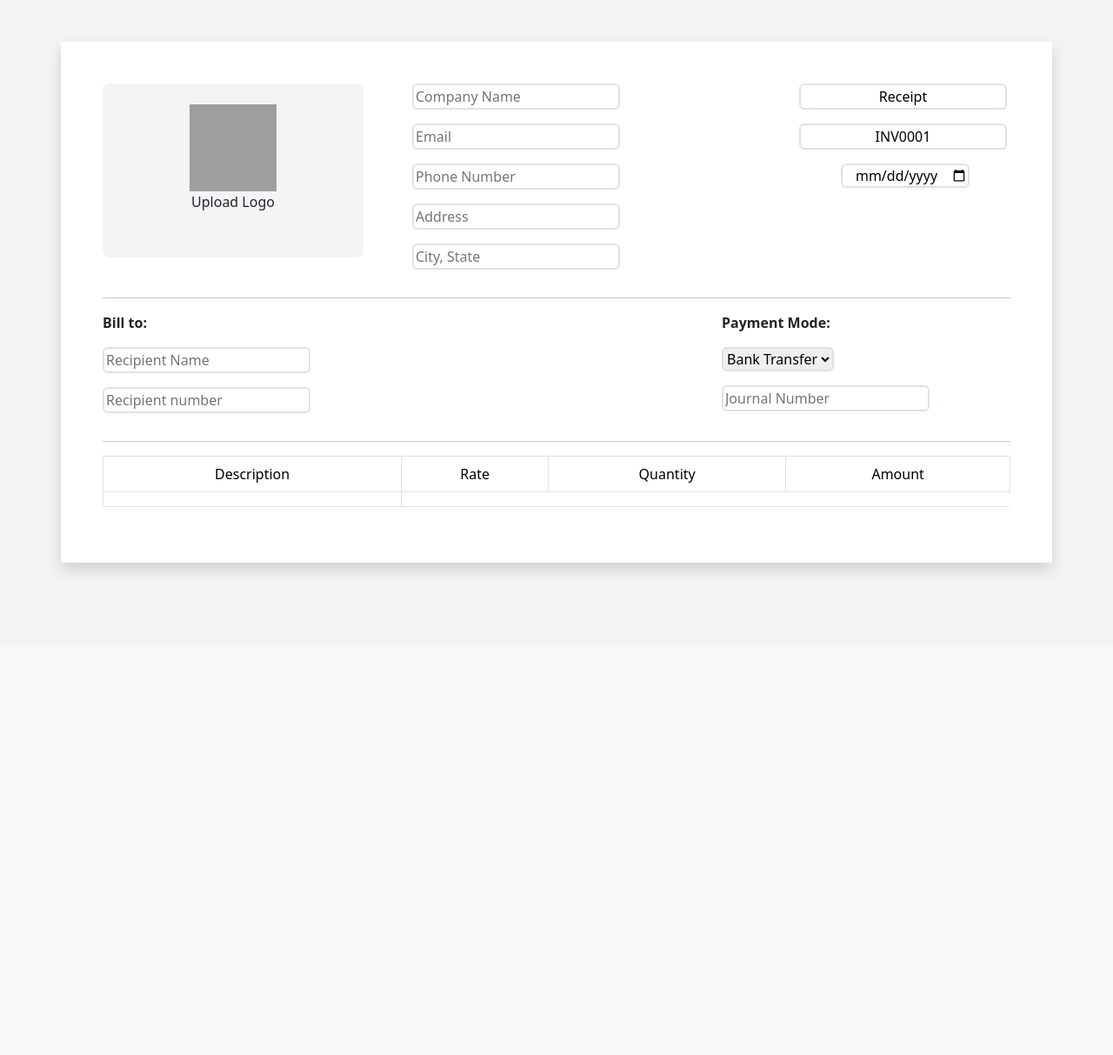
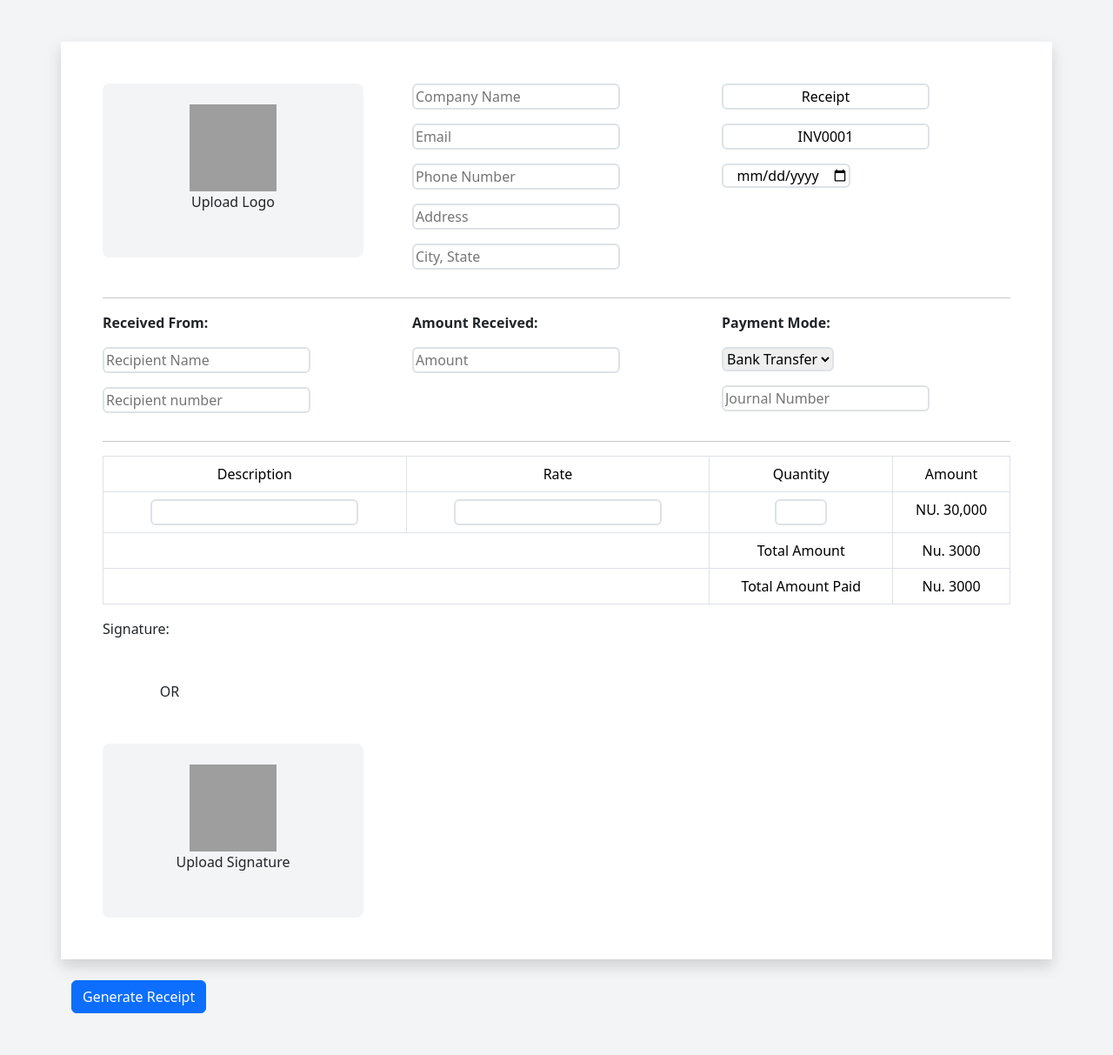
Before and after one commit to bishal-dd/receipt_genrator, a Django app: page / in a window 1280 px wide. Shown: the part 56-1269 px from the top of the page at 87% size. Before the commit the page ends 718 px from the top, so only its background shows below. Run offline with Django 3.2, Linux system fonts and the light colour scheme; grey boxes are pictures that could not be loaded.

Commit message:
complete receipt form

```diff
--- a/webapp/templates/index.html
+++ b/webapp/templates/index.html
@@ -1,11 +1,12 @@
 {% extends "shared/base.html"%}
 {% block body%}
 <div class="container">
+    <form>
     <div class="row mt-5">
         <div class="col paper p-5 shadow">
-                <form>
+
                     <div class="row">
-                        <div class="col-sm-4">
+                        <div class="col">
                             <label for="logo_upload" class="logo_upload_label text-center rounded-3"><img src="https://cdn2.iconfinder.com/data/icons/instagram-ui/48/jee-80-512.png" width="100" height="100" class="mt-4"><br>Upload Logo</label>
                             <input type="file" id="logo_upload">
                         </div>
@@ -17,10 +18,10 @@
                            <p><input type="text" class="rounded-2 border border-2" placeholder="City, State"></p>
 
                         </div>
-                        <div class="col-md-3">
+                        <div class="col">
                             <p><input type="text" class="rounded-2 border border-2 text-center" value="Receipt"></p>
                             <p><input type="text" class="rounded-2 border border-2 text-center" placeholder="Number" value="INV0001"></p>
-                            <p class="text-center"><input type="date" class="rounded-2 border border-2 text-center" ></p>
+                            <p><input type="date" class="rounded-2 border border-2 text-center" ></p>
                         </div>
                     </div>
                     <div class="row">
@@ -29,13 +30,18 @@
                         </div>
                     </div>
                     <div class="row">
-                        <div class="col-12 col-md-8">
-                            <p><b>Bill to:</b></p>
+                        <div class="col">
+                            <p><b>Received From:</b></p>
                             <p><input type="text" class="rounded-2 border border-2" placeholder="Recipient Name "></p>
                             <p><input type="number" class="rounded-2 border border-2" placeholder="Recipient number "></p>
 
                         </div>
-                        <div class="col-6 col-md-4">
+                        <div class="col">
+                            <p><b>Amount Received:</b></p>
+                            <p><input type="number" class="rounded-2 border border-2" placeholder="Amount"></p>
+
+                        </div>
+                        <div class="col">
                             <p><b>Payment Mode:</b></p>
                             <p>
                                 <select class="rounded-2 border border-2">
@@ -53,6 +59,7 @@
                     </div>
                     <div class="row">
                         <div class="col">
+                              <div class="table-responsive">
                                 <table class="table table-bordered text-center">
                                     <thead>
                                         <tr>
@@ -64,16 +71,56 @@
                                     </thead>
                                     <tbody>
                                         <tr>
-                                        <td></td>
+                                            <td><input type="text" class="rounded-2 border border-2"></td>
+                                            <td><input type="number" class="rounded-2 border border-2"></td>
+                                            <td><input type="number" class="rounded-2 border border-2" style="width: 60px;"></td>
+                                            <td>NU. 30,000</td>
+                                        </tr>
+                                        <tr>
+                                            <td colspan="2"></td>
+                                            <td>Total Amount</td>
+                                            <td>Nu. 3000</td>
+                                        </tr>
+                                         <tr>
+                                            <td colspan="2"></td>
+                                            <td>Total Amount Paid</td>
+                                            <td>Nu. 3000</td>
                                         </tr>
                                     </tbody>
                                 </table>
                               </div>
                         </div>
+                    </div>
 
-                </form>
-        </div>
+                    <div class="row">
+                        <div class="col">
+                            Signature:
                         </div>
 
                     </div>
+                    <div class="row mt-5">
+                        <div class="col-md-2 text-center">
+                            OR
+                        </div>
+                    </div>
+                    <div class="row mt-5">
+                        <div class="col">
+                           <label for="signature_upload" class="logo_upload_label text-center rounded-3"><img src="https://cdn2.iconfinder.com/data/icons/instagram-ui/48/jee-80-512.png" width="100" height="100" class="mt-4"><br>Upload Signature</label>
+                            <input type="file" id="signature_upload" style="visibility: hidden;">
+                        </div>
+
+                    </div>
+
+        </div>
+
+
+    </div>
+        <div class="row mt-4 mb-5">
+            <div class="col">
+                 <button type="button" class="btn btn-primary">Generate Receipt</button>
+            </div>
+        </div>
+    </form>
+
+</div>
 {% endblock %}
```
Lines whose indentation alone changed are shown as unchanged.
